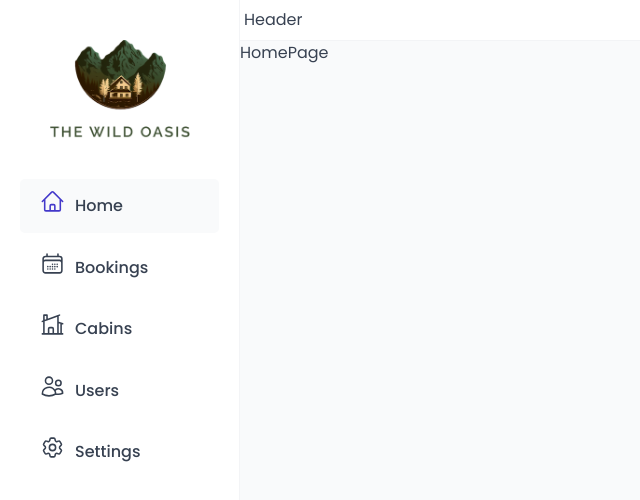
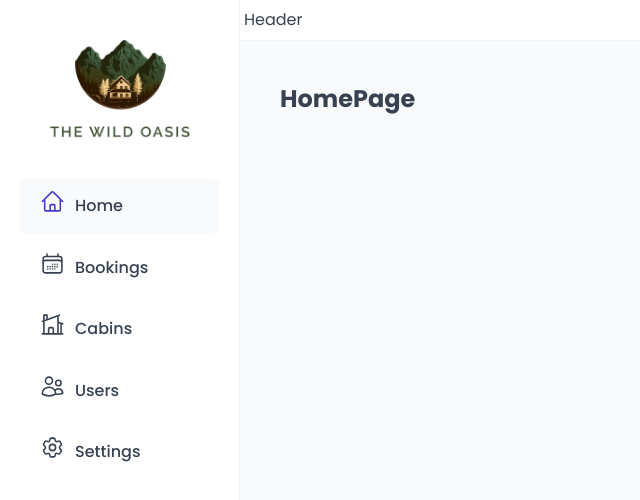
Before and after one commit to sofianeberkane202/the-wild-oasis-dashboard, a React (Vite) app: page /home in a window 1280 px wide. Shown: the top 500 px of the page, without its empty margins (0-640 px from the left). Built offline with nearby package versions, Linux system fonts and the light colour scheme; a web font is replaced by a local one.

Commit message:
Style Applayout Component

```diff
--- a/src/pages/Home.jsx
+++ b/src/pages/Home.jsx
@@ -1,6 +1,6 @@
 /* eslint-disable react/react-in-jsx-scope */
 function Home() {
-  return <div>HomePage</div>;
+  return <h2>HomePage</h2>;
 }
 
 export default Home;
--- a/src/ui/AppLayout.jsx
+++ b/src/ui/AppLayout.jsx
@@ -11,6 +11,7 @@ const Header = styled.nav`
 
 const Main = styled.main`
   background-color: var(--color-grey-50);
+  padding: 4rem;
 `;
 
 const StyledAppLayout = styled.div`
```
